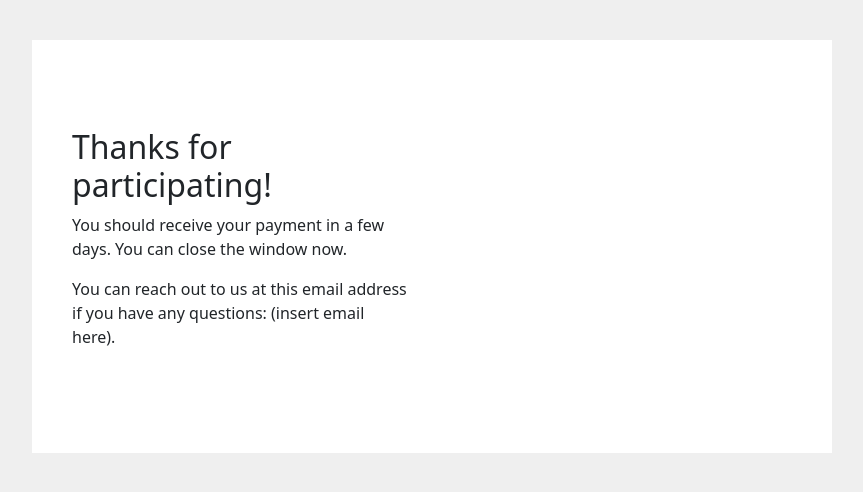
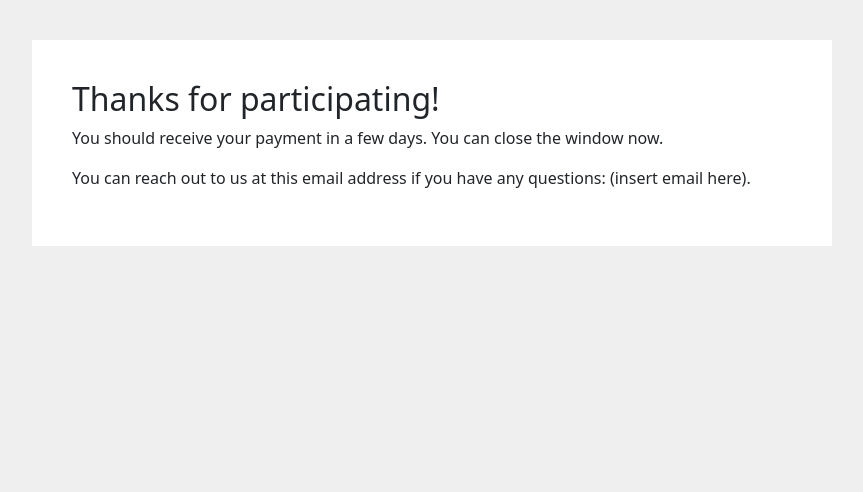
Before and after one commit to Sreyanth/participatory-algo-design-survey-app, a Django app: template webapp/templates/thanks.html in a window 1280 px wide. Shown: the part 53-545 px from the top of the page, without its empty margins (208-1071 px from the left). Run offline with Django 3.2, Linux system fonts and the light colour scheme; the template is opened without the code that fills it, so the values that code supplies are empty; some libraries are stand-ins or nearby versions.

Commit message:
Fix headings tags in exit survey and the thanks page

```diff
--- a/webapp/templates/exit-survey.html
+++ b/webapp/templates/exit-survey.html
@@ -2,7 +2,7 @@
 
 <div class="row">
   <div class="col-md-12">
-    <h2>Exit survey</h2>
+    <h1>Exit survey</h1>
 
     <form action="" method="POST">
       {% csrf_token %}
--- a/webapp/templates/thanks.html
+++ b/webapp/templates/thanks.html
@@ -1,8 +1,8 @@
 {% extends "base.html" %} {% block body_content %}
 
-<div class="row w-50 py-5">
+<div class="row">
   <div class="col-md-12">
-    <h2>Thanks for participating!</h2>
+    <h1>Thanks for participating!</h1>
     <p>
       {% if bonus > 0 %}
 
```
